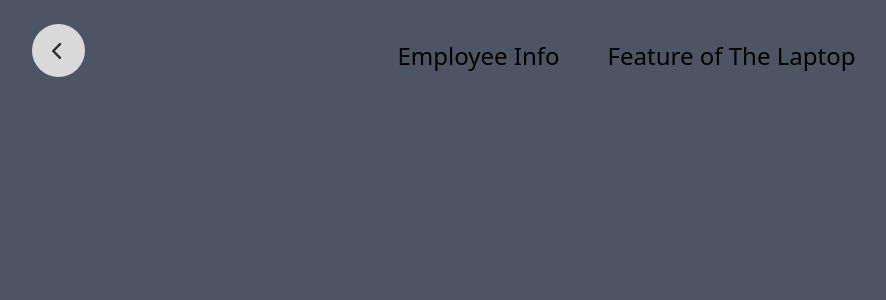
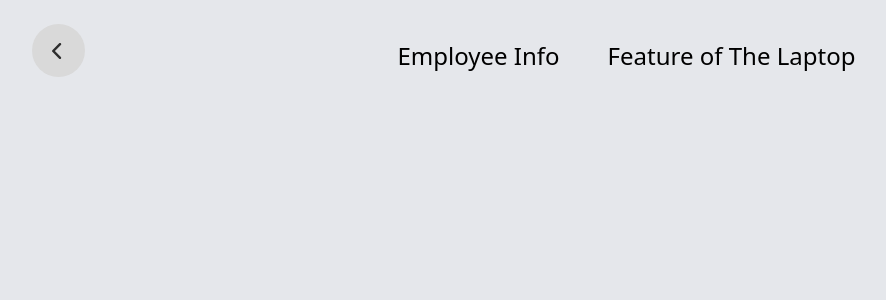
Before and after one commit to davitlabadze/office-manager-app, a React (Create React App) app: page /make-note in a window 1280 px wide. Shown: the top 300 px of the page, without its empty margins (16-902 px from the left). Built offline with nearby package versions, Linux system fonts and the light colour scheme.

Commit message:
chore: change background color

```diff
--- a/src/layout/Layout.jsx
+++ b/src/layout/Layout.jsx
@@ -3,8 +3,8 @@ import NavLinkComponent from '../components/NavLinkComponent';
 import BackButton from '../components/BackButton';
 const Layout = () => {
   return (
-    <div className='h-screen bg-gray-600 '>
-      <div className='h-auto bg-gray-600'>
+    <div className='h-screen bg-gray-200 '>
+      <div className='h-auto bg-gray-200'>
         <BackButton />
         <div className='container max-w-screen-lg mx-auto text-center'>
           <nav className='p-4'>
```
